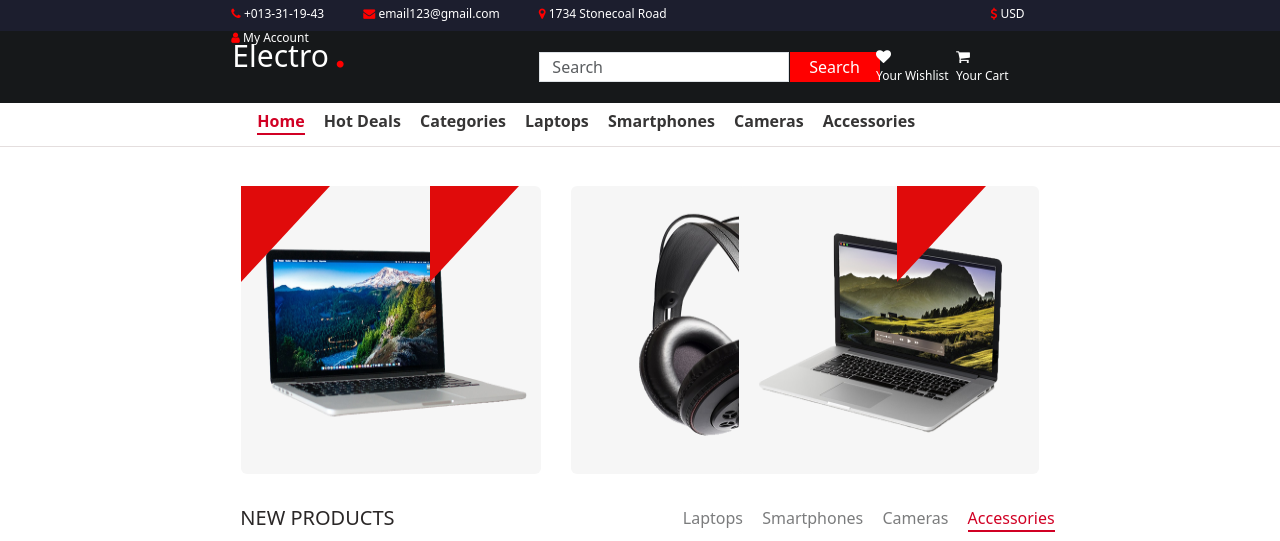
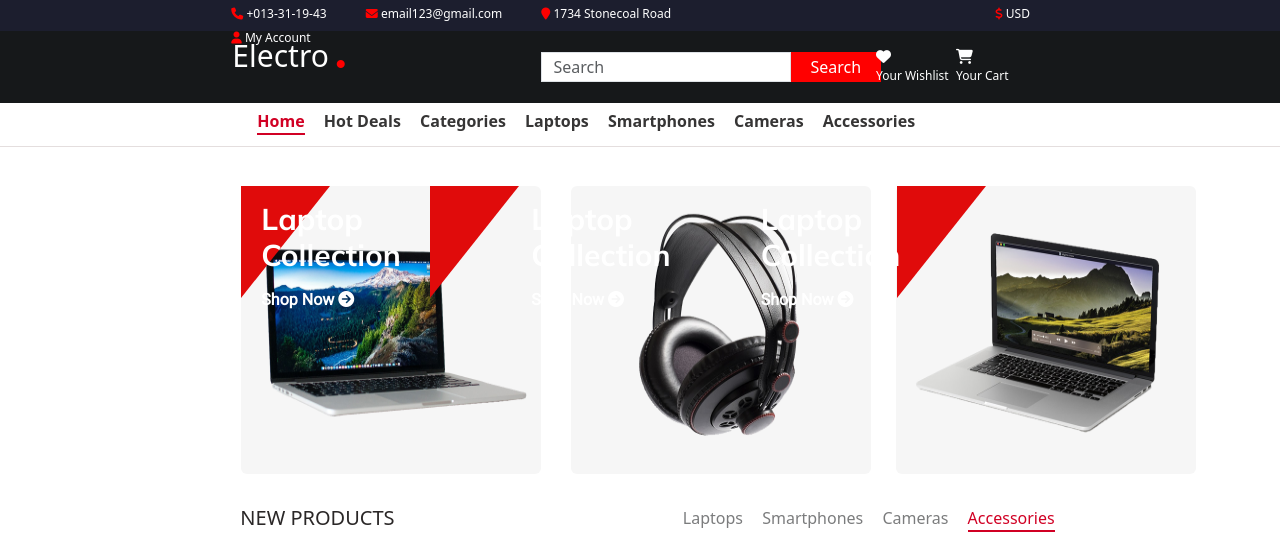
Before and after one commit to Tha-Chansopharong/Tha-Chansopharong.github.io, a PHP site: page / in a window 1280 px wide; the page is wider, and only the part inside the window is pictured. Shown: the top 541 px of that part. Run offline with PHP 8.4, Linux system fonts and the light colour scheme; grey boxes are pictures that could not be loaded.

Commit message:
add description on image

```diff
--- a/Assignment-04/css/style.css
+++ b/Assignment-04/css/style.css
@@ -1,12 +1,20 @@
 @import "first-navbar.css";
 @import "header.css";
+/* @import url('https://fonts.googleapis.com/css2?family=Black+Ops+One&family=Roboto&display=swap'); */
+@import url('https://fonts.googleapis.com/css2?family=Black+Ops+One&family=Mulish:wght@700&family=Roboto&display=swap');
 
 *{
     padding: 0px;
     margin: 0px;
     box-sizing: border-box;
 }
-
+body{
+  width: 100%;
+  height: 100vh;
+}
+.container-fluid{
+  height: 150vh;
+}
 .row-3{
     /* margin-top: 30px; */
     height:5.5vh ;
@@ -54,9 +62,10 @@
     /* border-top: 15vh solid red;
     border-right: 20vw solid transparent;  */
 }
+
 .box1::before {
   content: " ";
-  border-top: 12vh solid rgb(224, 11, 11);
+  border-top: 14vh solid rgb(224, 11, 11);
   border-right: 7vw solid transparent;
   z-index: 20;
   position: absolute;
@@ -65,7 +74,7 @@
 }
 .box2::before {
   content: " ";
-  border-top: 12vh solid rgb(224, 11, 11);
+  border-top: 14vh solid rgb(224, 11, 11);
   border-right: 7vw solid transparent;
   z-index: 40;
   position: absolute;
@@ -74,7 +83,7 @@
 }
 .box3::before {
   content: " ";
-  border-top: 12vh solid rgb(224, 11, 11);
+  border-top: 14vh solid rgb(224, 11, 11);
   border-right: 7vw solid transparent;
   z-index: 60;
   position: absolute;
@@ -93,7 +102,7 @@
     height: 36vh;
     background-color: #f6f6f6;
     position: absolute;
-    right: 20px;
+    left: 675px;
 }
 .cul-9 span > a{
     font-size: 12px;
@@ -176,15 +185,16 @@
     right: 15px;
 
 }
-img:hover{
+/* img:hover{
    border: 2px solid rgb(172, 44, 44);
-}
-img:hover{
-  border: 2px solid rgb(172, 44, 44);
-}
-img:hover{
-  border: 2px solid rgb(172, 44, 44);
-}
+   cursor: pointer;
+} */
+  /* img:hover{
+    border: 2px solid rgb(172, 44, 44);
+  }
+  img:hover{
+    border: 2px solid rgb(172, 44, 44);
+  } */
 .sma{
     width: 90%;
 }
@@ -479,3 +489,85 @@
   }
 
 /* afeoifrejglfjndblknnvcmbrejgosidfkjnkdfsjx */
+.image {
+  position: relative;
+}
+.text1{
+  width: 170px;
+  color: white ;
+  position: absolute;
+  line-height: 38px;
+  left: 40px;
+  top: 30px;
+  z-index: 500;
+}
+.text1 h1{
+  font-weight: bold;
+  font-size: 30px;
+  font-family: 'Mulish', sans-serif;
+}
+.text1 p{
+  font-family: 'Roboto', sans-serif;
+  font-weight: 600;
+  font-size: 18 px;
+}
+
+
+.text2{
+  width: 200px;
+  color: white ;
+  position: absolute;
+  line-height: 38px;
+  left: 37%;
+  top: 30px;
+  z-index: 500;
+}
+.text2 h1{
+  font-weight: bold;
+  font-size: 30px;
+  font-family: 'Mulish', sans-serif;
+}
+.text2 p{
+  font-family: 'Roboto', sans-serif;
+  font-weight: 600;
+  font-size: 18 px;
+}
+
+.text3{
+  width: 170px;
+  color: white ;
+  position: absolute;
+  line-height: 38px;
+  right: 128px;
+  top: 30px;
+  z-index: 500;
+}
+.text3 h1{
+  font-weight: bold;
+  font-size: 30px;
+  font-family: 'Mulish', sans-serif;
+}
+.text3 p{
+  font-family: 'Roboto', sans-serif;
+  font-weight: 600;
+  font-size: 18 px;
+}
+
+
+.box1:hover .text1{
+  background-color: rgba(160, 153, 153, 0.778);
+  cursor: pointer;
+  border-radius: 5px;
+}
+
+.box2:hover .text2{
+  background-color: rgba(196, 189, 189, 0.696);
+  cursor: pointer;
+  border-radius: 5px;
+}
+
+.box3:hover .text3{
+  background-color: rgba(196, 189, 189, 0.696);
+  cursor: pointer;
+  border-radius: 5px;
+}
--- a/Assignment-04/index.html
+++ b/Assignment-04/index.html
@@ -8,6 +8,7 @@
     <link rel="stylesheet" href="bootstrap-5.3.1-dist/js/bootstrap.min.js">
     <link rel="stylesheet" href="css/style.css">
     <link rel="stylesheet" href="https://cdnjs.cloudflare.com/ajax/libs/font-awesome/4.7.0/css/font-awesome.min.css">
+    <link rel="stylesheet" href="https://cdnjs.cloudflare.com/ajax/libs/font-awesome/6.4.2/css/all.min.css">
 </head>
 <body>
     <div class="container-fluid">
@@ -109,13 +110,32 @@
             <div class="col-md-2"></div>
             <div class="col-md-8 image-3">
               <div class="box1">
-                <img src="images/product01.png" class="rounded mx-auto d-block ig-1" alt="...">
+                <div class="text1">
+                  <h1>Laptop Collection</h1>
+                  <p>Shop Now <i class="fa-solid fa-circle-arrow-right"></i></p>
+
+                </div>
+                <div class="image">
+                  <img src="images/product01.png" class="rounded mx-auto d-block ig-1" alt="...">
+                </div>
               </div>
               <div class="box2">
-                <img src="images/product02.png" class="rounded mx-auto d-block ig-2" alt="...">
+                <div class="text2">
+                  <h1>Laptop Collection</h1>
+                  <p>Shop Now <i class="fa-solid fa-circle-arrow-right"></i></p>
+                </div>
+                <div class="image">
+                  <img src="images/product02.png" class="rounded mx-auto d-block ig-2" alt="...">
+                </div>
               </div>
               <div class="box3">
-                <img src="images/product03.png" class="rounded mx-auto d-block ig-3" alt="...">
+                <div class="text3">
+                  <h1>Laptop Collection</h1>
+                  <p>Shop Now <i class="fa-solid fa-circle-arrow-right"></i></p>
+                </div>
+                <div class="image">
+                  <img src="images/product03.png" class="rounded mx-auto d-block ig-3" alt="...">
+                </div>
               </div>
             </div>
             <div class="col-md-2"></div>
@@ -352,6 +372,7 @@
         </div>
         </div>
     </div>
+    .
 
 </body>
 </html>
```
